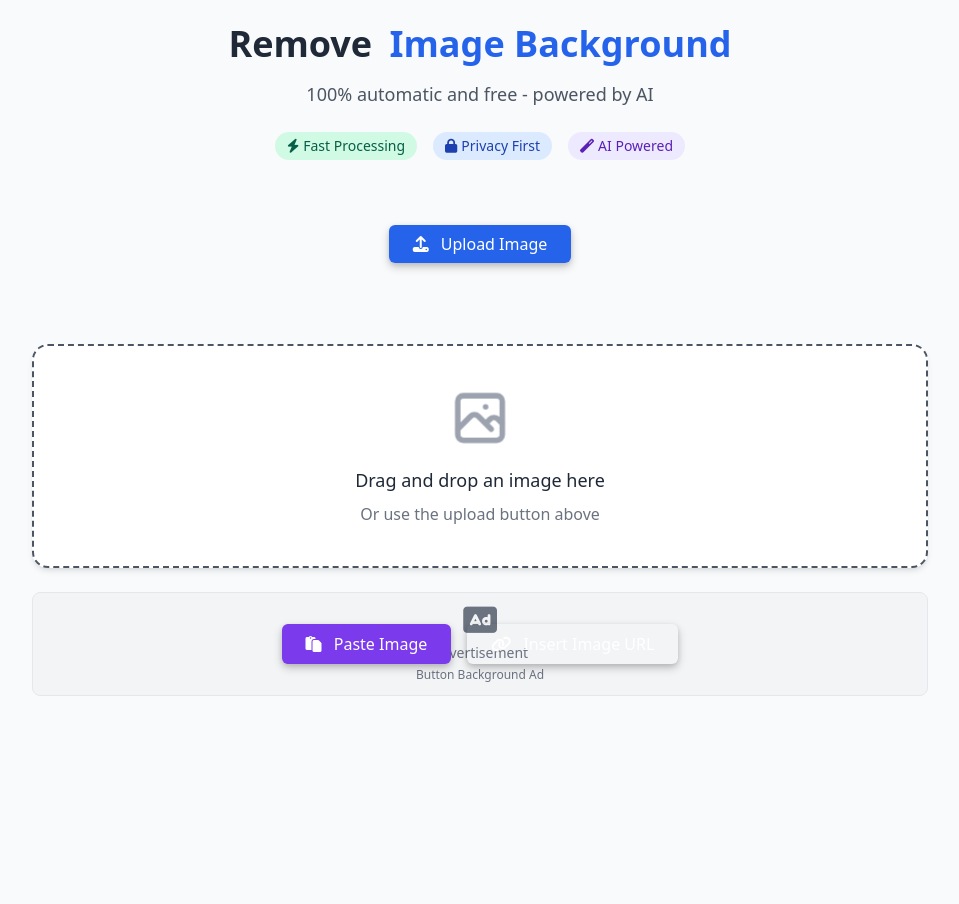
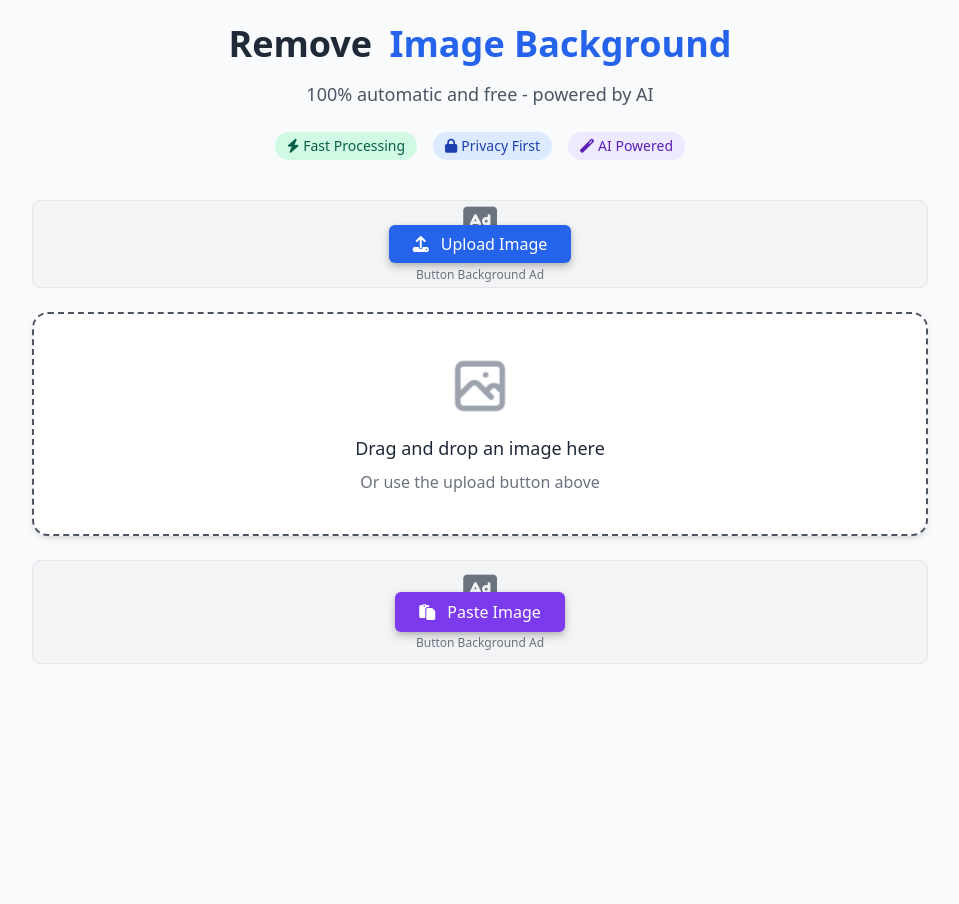
Before and after one commit to dixitk941/bgremover, a Flask app: page /upload in a window 1280 px wide. Shown: the part 176-1080 px from the top of the page, without its empty margins (160-1119 px from the left). Run offline with Flask 3, Linux system fonts and the light colour scheme; some libraries are stand-ins or nearby versions.

Commit message:
Remove unused background images and update advertisement section with improved UI and functionality

```diff
--- a/templates/bgremove.html
+++ b/templates/bgremove.html
@@ -568,20 +568,28 @@
             <!-- Update the Upload Section -->
             <section class="mb-12 relative" data-aos="fade-up" data-aos-delay="200">
                 <!-- Button Container with Ad Background -->
-                <div class="relative mb-6 min-h-[120px]" style="min-height: 120px;">
-                    <!-- Advertisement Space with Fixed Dimensions -->
+                <div class="relative mb-6">
+                    <!-- Advertisement Space - Behind Upload Button -->
                     <div class="ad-container absolute inset-0 w-full h-full">
-                        <!-- AdSense Ad Unit -->
-                        <div class="w-full h-full min-h-[120px]">
+                        <div class="bg-gray-100 border border-gray-200 rounded-lg p-4 h-full flex items-center justify-center">
+                            <div class="text-gray-500 text-center">
+                                <i class="fas fa-ad text-3xl mb-2"></i>
+                                <p class="text-sm">Advertisement</p>
+                                <p class="text-xs mt-1">Button Background Ad</p>
+                            </div>
+                        </div>
+                        <!-- Google AdSense Script -->
                         <script async src="https://pagead2.googlesyndication.com/pagead/js/adsbygoogle.js?client=ca-pub-XXXXXXXXXXXXXXXX"
                                 crossorigin="anonymous"></script>
-                            <!-- Upload Button Ad -->
                         <ins class="adsbygoogle"
-                                 style="display:block; width:100%; height:120px;"
+                             style="display:block;position:absolute;top:0;left:0;width:100%;height:100%;"
                              data-ad-client="ca-pub-XXXXXXXXXXXXXXXX"
                              data-ad-slot="1111111111"
-                                 data-ad-format="rectangle"></ins>
-                        </div>
+                             data-ad-format="auto"
+                             data-full-width-responsive="true"></ins>
+                        <script>
+                             (adsbygoogle = window.adsbygoogle || []).push({});
+                        </script>
                     </div>
 
                     <!-- Upload Button - On top of ad -->
@@ -644,12 +652,12 @@
                                 <i class="fas fa-magic mr-2"></i> Remove Background
                             </button>
 
-                            <button id="compare-btn" class="btn hidden bg-purple-600 hover:bg-purple-700 text-white font-medium py-2 px-6 rounded-md transition-all">
+                            <!-- <button id="compare-btn" class="btn hidden bg-purple-600 hover:bg-purple-700 text-white font-medium py-2 px-6 rounded-md transition-all">
                                 <i class="fas fa-exchange-alt mr-2"></i> Compare
-                            </button>
-                            <button id="upload-new-btn" class="btn bg-gray-200 hover:bg-gray-300 text-gray-800 font-medium py-2 px-6 rounded-md transition-all">
+                            </button> -->
+                            <!-- <button id="upload-new-btn" class="btn bg-gray-200 hover:bg-gray-300 text-gray-800 font-medium py-2 px-6 rounded-md transition-all">
                                 <i class="fas fa-redo-alt mr-2"></i> New Image
-                            </button>
+                            </button> -->
                         </div>
                     </div>
                 </div>
@@ -685,9 +693,9 @@
                             <button id="paste-image-btn" class="btn bg-purple-600 hover:bg-purple-700 text-white font-medium py-2 px-6 rounded-md transition-all shadow-lg">
                                 <i class="fas fa-paste mr-2"></i> Paste Image
                             </button>
-                           <button id="url-image-btn" class="btn bg-orange-600 hover:bg-orange-700 text-white font-medium py-2 px-6 rounded-md transition-all shadow-lg relative z-30">
+                           <!-- <button id="url-image-btn" class="btn bg-orange-600 hover:bg-orange-700 text-white font-medium py-2 px-6 rounded-md transition-all shadow-lg relative z-30">
     <i class="fas fa-link mr-2"></i> Insert Image URL
-</button>
+</button> -->
                         </div>
                     </div>
                 </div>
@@ -794,7 +802,7 @@
     <!-- Scripts -->
     <script src="https://unpkg.com/aos@2.3.1/dist/aos.js"></script>
     <script>
-// Update the global addNewImage function:
+// Update the addNewImage function:
 function addNewImage() {
     // Reset UI elements
     const dropText = document.getElementById('drop-text');
@@ -807,13 +815,14 @@ function addNewImage() {
     const fileInput = document.getElementById('image');
     const heroSection = document.querySelector('section.text-center.mb-10');
     const historyContainer = document.querySelector('.history-container');
-
-    // Reset global variables
-    let currentJobId = null;
-    let currentFileName = '';
-    let currentOriginalUrl = '';
-    let currentResultUrl = '';
-    let currentOriginalQualityUrl = '';
+    const removeBgBtn = document.getElementById('remove-bg-btn');
+
+    // Reset global variables properly - don't use 'let' here to avoid creating local variables
+    currentJobId = null;
+    currentFileName = '';
+    currentOriginalUrl = '';
+    currentResultUrl = '';
+    currentOriginalQualityUrl = '';
 
     // Reset UI elements
     if (dropText) dropText.classList.remove('hidden');
@@ -822,12 +831,24 @@ function addNewImage() {
     if (downloadSection) downloadSection.classList.add('hidden');
     if (compareBtn) compareBtn.classList.add('hidden');
 
-    // Show button sections again
-    showButtonSections();
+    // Show button sections again - UPDATED VERSION
+    const buttonSections = document.querySelectorAll('.relative.mb-6:not(#download-section)');
+    buttonSections.forEach(section => {
+        // Reset display to block and ensure visibility
+        section.style.display = 'block';
+        section.style.visibility = 'visible';
+        section.style.opacity = '1';
+    });
 
     // Show hero section and hide history bar
     if (heroSection) heroSection.classList.remove('hidden');
     if (historyContainer) historyContainer.classList.add('hidden');
+
+    // Show the Remove Background button
+    if (removeBgBtn) {
+        removeBgBtn.classList.remove('hidden');
+        removeBgBtn.disabled = false;
+    }
 
     // Reset file input
     if (fileInput) fileInput.value = '';
@@ -990,6 +1011,7 @@ document.addEventListener('DOMContentLoaded', function() {
     }
 
     // STEP 1: File Upload Handler (Complete Implementation)
+    // Update the handleFileSelection function:
 function handleFileSelection(file) {
     if (!file || !file.type.match('image.*')) {
         showNotification('Please select a valid image file', 'error');
@@ -1025,6 +1047,9 @@ document.addEventListener('DOMContentLoaded', function() {
         // Hide hero section and show history bar
         if (heroSection) heroSection.classList.add('hidden');
         if (historyContainer) historyContainer.classList.remove('hidden');
+
+        // Hide upload, paste, and URL buttons immediately after upload
+        hideButtonSections();
 
         showNotification('Image preview loaded! Click "Remove Background" to start processing.', 'success');
     };
@@ -1078,7 +1103,7 @@ document.addEventListener('DOMContentLoaded', function() {
         }
     }
 
-    // Update the handleProcessingComplete function to hide the buttons:
+    // Update the handleProcessingComplete function:
 function handleProcessingComplete(data) {
     // Complete progress bar
     progressBar.style.width = '100%';
@@ -1109,6 +1134,9 @@ function handleProcessingComplete(data) {
     // Hide upload, paste, and URL button sections
     hideButtonSections();
 
+    // Hide the Remove Background button
+    removeBgBtn.classList.add('hidden');
+
     compareBtn.classList.remove('hidden');
     processingIndicator.classList.add('hidden');
 
@@ -1124,7 +1152,7 @@ function handleProcessingComplete(data) {
         pixelContainer.remove();
     }
 
-    // Re-enable button
+    // Re-enable button (even though it's hidden)
     removeBgBtn.disabled = false;
 
     showNotification('Background removed successfully!', 'success');
@@ -1187,6 +1215,7 @@ function handleProcessingComplete(data) {
         compareBtn.innerHTML = '<i class="fas fa-exchange-alt mr-2"></i> Compare';
 
         // Re-enable buttons
+        removeBgBtn.classList.remove('hidden');
         removeBgBtn.disabled = false;
 
         // Update URL
@@ -1339,6 +1368,9 @@ function handleProcessingComplete(data) {
                 if (heroSection) heroSection.classList.add('hidden');
                 if (historyContainer) historyContainer.classList.remove('hidden');
 
+                // Hide the Remove Background button
+                if (removeBgBtn) removeBgBtn.classList.add('hidden');
+
                 showNotification('Image loaded from history!', 'success');
             }
         } catch (error) {
@@ -1444,6 +1476,9 @@ document.addEventListener('click', function(e) {
 
                     if (heroSection) heroSection.classList.add('hidden');
                     if (historyContainer) historyContainer.classList.remove('hidden');
+
+                    // Hide upload, paste, and URL buttons immediately after upload
+                    hideButtonSections();
 
                     console.log('Preview loaded in UI');
                 };
@@ -1631,7 +1666,7 @@ document.addEventListener('click', function(e) {
         });
     }
 
-    // Function to show button sections
+    // Update the showButtonSections function:
 function showButtonSections() {
     const buttonSections = document.querySelectorAll('.relative.mb-6:not(#download-section)');
     buttonSections.forEach(section => {
@@ -1639,7 +1674,11 @@ document.addEventListener('click', function(e) {
         if (section.querySelector('#image') ||
             section.querySelector('#paste-image-btn') ||
             section.querySelector('#url-image-btn')) {
+
+            // Reset all display properties to ensure visibility
             section.style.display = 'block';
+            section.style.visibility = 'visible';
+            section.style.opacity = '1';
         }
     });
 }
@@ -1919,6 +1958,10 @@ document.addEventListener('click', function(e) {
 
         downloadSection.classList.remove('hidden');
         hideButtonSections();
+
+        // Hide the Remove Background button
+        removeBgBtn.classList.add('hidden');
+
         compareBtn.classList.remove('hidden');
         processingIndicator.classList.add('hidden');
         progressBar.style.width = '100%';
@@ -1942,35 +1985,23 @@ window.showNotification = showNotification;
 function initializeAdSense() {
     // Check if AdSense is already loaded
     if (typeof adsbygoogle !== 'undefined') {
-        try {
-            // Only push ads for visible containers
-            const visibleAdContainers = document.querySelectorAll('.adsbygoogle:not([data-adsbygoogle-status])');
-
-            visibleAdContainers.forEach((adContainer) => {
-                // Check if the container is visible and has dimensions
-                const rect = adContainer.getBoundingClientRect();
-                if (rect.width > 0 && rect.height > 0) {
-                    (adsbygoogle = window.adsbygoogle || []).push({});
-                }
-            });
-        } catch (error) {
-            console.log('AdSense initialization skipped:', error.message);
-        }
-    }
-}
+
+        }
+    }
+
 
 // Initialize ads after page load
 setTimeout(initializeAdSense, 2000);
 
 // Re-initialize when download section becomes visible
 function showDownloadSection() {
-    downloadSection.classList.remove('hidden');
-
+    downloadSection.classList.remove
     // Wait for element to be visible, then try to load ads
     setTimeout(() => {
         initializeAdSense();
     }, 500);
 }
+
 </script>
 </body>
 </html>
```
Also changed, not shown: static/uploads/d7a7cc7b-49d4-4ce0-8bf5-56b3879f04e7/originals/background.png (deleted), static/uploads/f99a4271-cec3-4581-81dd-7ebe5b5994dc/originals/background.png (deleted). Lines whose indentation alone changed are shown as unchanged.
